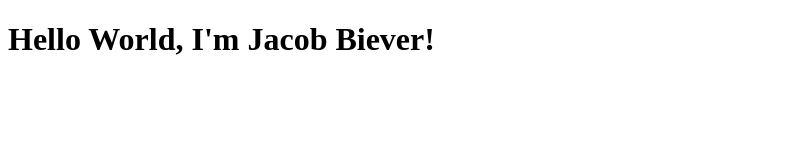
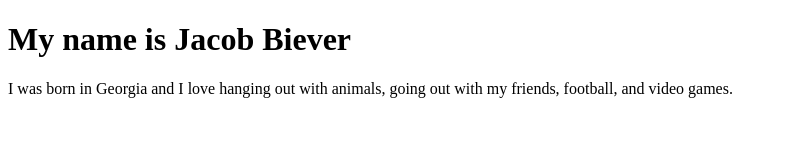
Before and after one commit to Jabiever/Jabiever, a plain HTML site: page index.html in a window 1280 px wide. Shown: the whole page, without its empty margins (0-787 px from the left). Drawn offline with Linux system fonts and the light colour scheme.

Commit message:
Add files via upload

```diff
--- a/index.html
+++ b/index.html
@@ -1,9 +1,18 @@
 <!DOCTYPE html>
 <html>
     <head>
-        <title>Hello World</title>
+        <style>body {
+               background-color: 000000;
+        }
+        h1 {
+            color: C0C0C0;
+        }
+        p {
+            color: BA0C2F;
+        }
+        </style>
+        <title>My Personal Introduction</title>
     </head>
-    <body>
-        <h1>Hello World, I'm Jacob Biever!</h1>
+        <body><h1>My name is Jacob Biever</h1><p>I was born in Georgia and I love hanging out with animals, going out with my friends, football, and video games.</p>
         </body>
-    </html>
+</html>
```
Also changed, not shown: hello_world_Biever.html (added, +9 -0 lines).
